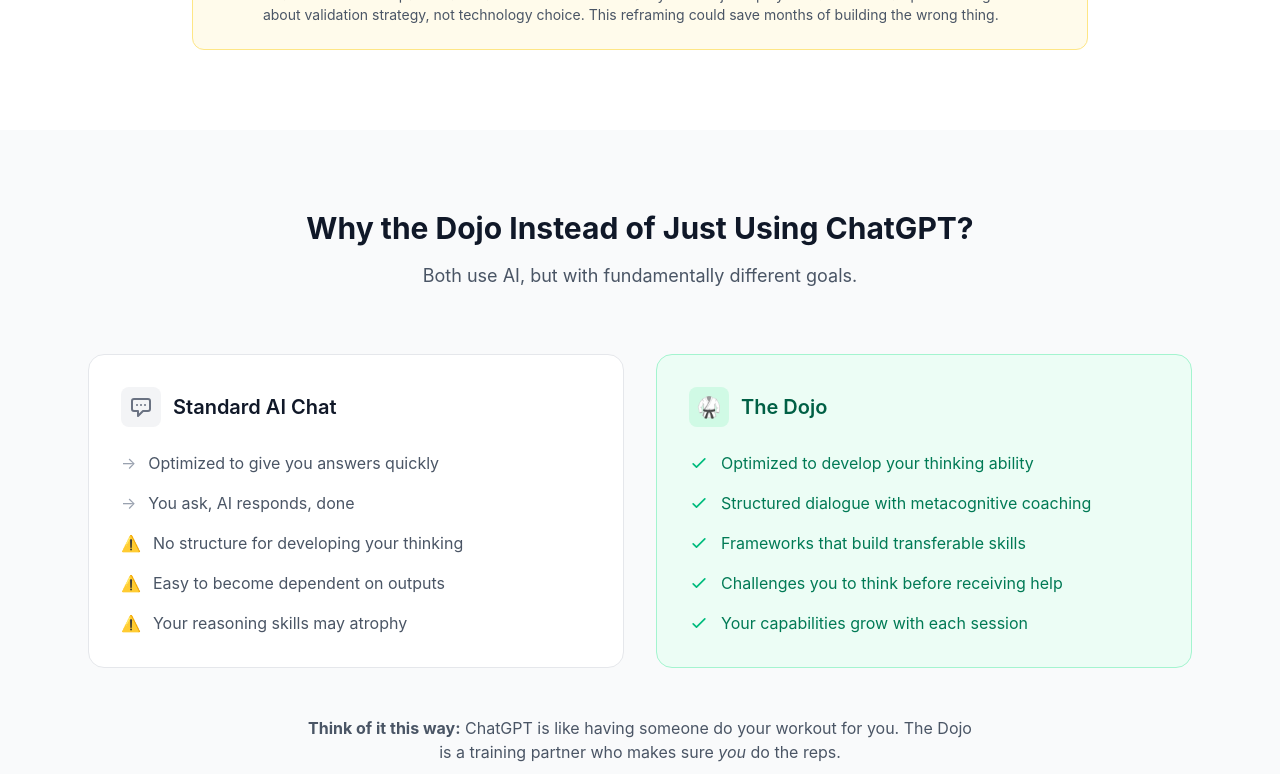
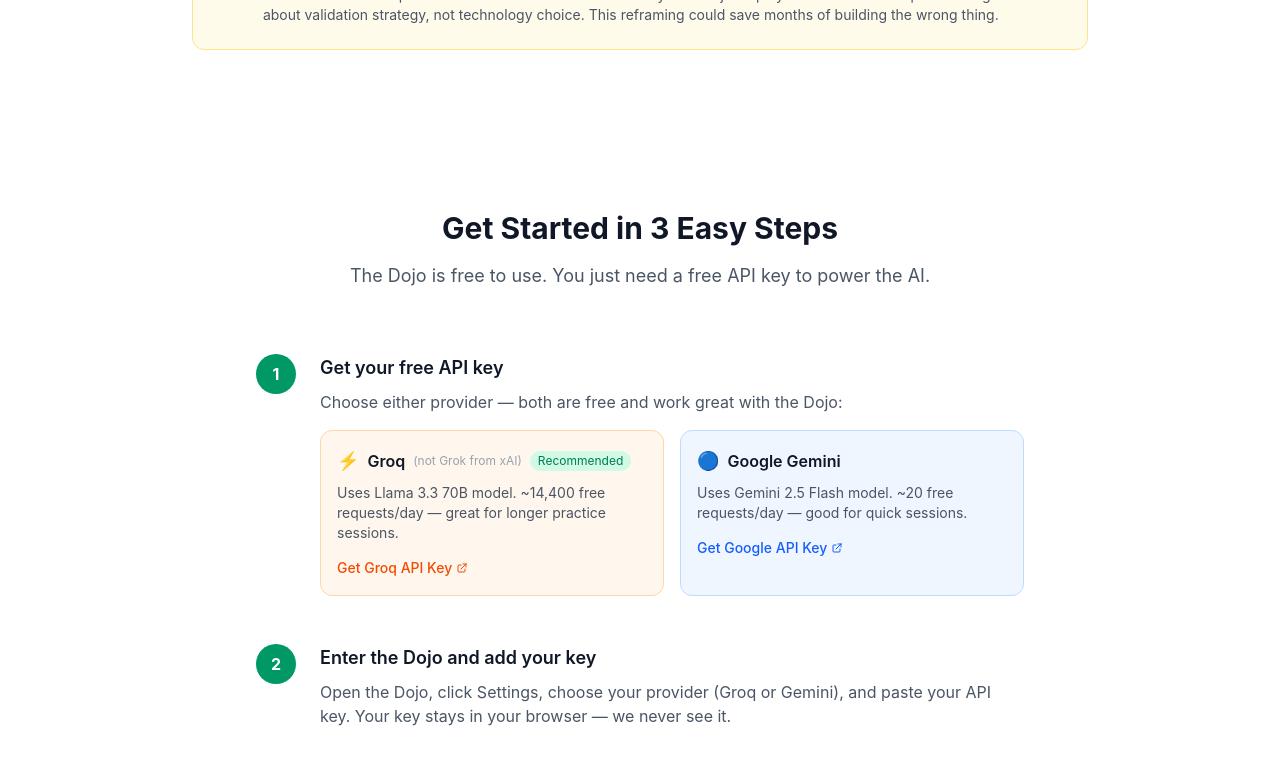
Before and after one commit to profsathya/symbioticthinking-website, a Next.js app: page / in a window 1280 px wide. Shown: the part 3820-4594 px from the top of the page. Built offline with nearby package versions, Linux system fonts and the light colour scheme.

Commit message:
Remove redundant 'Why the Dojo vs ChatGPT' section

```diff
--- a/app/page.tsx
+++ b/app/page.tsx
@@ -284,81 +284,6 @@ export default function HomePage() {
                 </div>
               </div>
             </div>
-          </div>
-        </div>
-      </section>
-
-      {/* Why the Dojo vs ChatGPT */}
-      <section className="py-20 bg-gray-50">
-        <div className="max-w-6xl mx-auto px-6">
-          <div className="max-w-3xl mx-auto text-center mb-16">
-            <h2 className="text-3xl font-bold text-gray-900">Why the Dojo Instead of Just Using ChatGPT?</h2>
-            <p className="mt-4 text-lg text-gray-600">
-              Both use AI, but with fundamentally different goals.
-            </p>
-          </div>
-
-          <div className="grid md:grid-cols-2 gap-8">
-            {/* ChatGPT side */}
-            <div className="bg-white rounded-2xl p-8 border border-gray-200">
-              <div className="flex items-center gap-3 mb-6">
-                <div className="w-10 h-10 bg-gray-100 rounded-lg flex items-center justify-center">
-                  <svg className="w-6 h-6 text-gray-500" fill="none" stroke="currentColor" viewBox="0 0 24 24">
-                    <path strokeLinecap="round" strokeLinejoin="round" strokeWidth={2} d="M8 10h.01M12 10h.01M16 10h.01M9 16H5a2 2 0 01-2-2V6a2 2 0 012-2h14a2 2 0 012 2v8a2 2 0 01-2 2h-5l-5 5v-5z" />
-                  </svg>
-                </div>
-                <h3 className="text-xl font-semibold text-gray-900">Standard AI Chat</h3>
-              </div>
-              <ul className="space-y-4">
-                {[
-                  { text: "Optimized to give you answers quickly", neutral: true },
-                  { text: "You ask, AI responds, done", neutral: true },
-                  { text: "No structure for developing your thinking", neutral: false },
-                  { text: "Easy to become dependent on outputs", neutral: false },
-                  { text: "Your reasoning skills may atrophy", neutral: false },
-                ].map((item, i) => (
-                  <li key={i} className="flex gap-3 text-gray-600">
-                    <span className={`flex-shrink-0 ${item.neutral ? 'text-gray-400' : 'text-amber-500'}`}>
-                      {item.neutral ? '→' : '⚠️'}
-                    </span>
-                    <span>{item.text}</span>
-                  </li>
-                ))}
-              </ul>
-            </div>
-
-            {/* Dojo side */}
-            <div className="bg-emerald-50 rounded-2xl p-8 border border-emerald-200">
-              <div className="flex items-center gap-3 mb-6">
-                <div className="w-10 h-10 bg-emerald-100 rounded-lg flex items-center justify-center text-xl">
-                  🥋
-                </div>
-                <h3 className="text-xl font-semibold text-emerald-800">The Dojo</h3>
-              </div>
-              <ul className="space-y-4">
-                {[
-                  "Optimized to develop your thinking ability",
-                  "Structured dialogue with metacognitive coaching",
-                  "Frameworks that build transferable skills",
-                  "Challenges you to think before receiving help",
-                  "Your capabilities grow with each session",
-                ].map((item, i) => (
-                  <li key={i} className="flex gap-3 text-emerald-700">
-                    <svg className="w-5 h-5 flex-shrink-0 text-emerald-500 mt-0.5" fill="none" stroke="currentColor" viewBox="0 0 24 24">
-                      <path strokeLinecap="round" strokeLinejoin="round" strokeWidth={2} d="M5 13l4 4L19 7" />
-                    </svg>
-                    <span>{item}</span>
-                  </li>
-                ))}
-              </ul>
-            </div>
-          </div>
-
-          <div className="mt-12 text-center">
-            <p className="text-gray-600 max-w-2xl mx-auto">
-              <strong>Think of it this way:</strong> ChatGPT is like having someone do your workout for you.
-              The Dojo is a training partner who makes sure <em>you</em> do the reps.
-            </p>
           </div>
         </div>
       </section>
```
